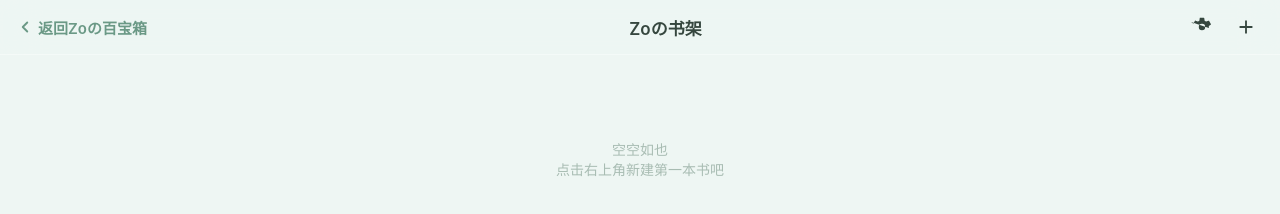
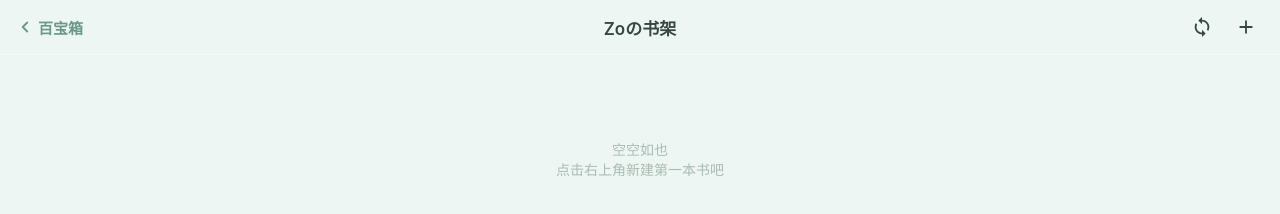
Before and after one commit to ottean/OuO, a plain HTML site: page novel.html in a window 1280 px wide. Drawn offline with nearby package versions, Linux system fonts and the light colour scheme.

Commit message:
Add files via upload

```diff
--- a/novel.html
+++ b/novel.html
@@ -7,12 +7,10 @@
 
     <link href="https://fonts.googleapis.com/css2?family=JetBrains+Mono:wght@400;700&family=Inter:wght@400;500;700&display=swap" rel="stylesheet">
     <script src="https://cdn.jsdelivr.net/npm/marked/marked.min.js"></script>
-    <!-- 引入强大的文本压缩引擎 -->
     <script src="https://cdn.jsdelivr.net/npm/lz-string@1.5.0/libs/lz-string.min.js"></script>
 
     <style>
         :root {
-            /* 冰透水绿主题 */
             --bg: #eef6f3;
             --glass-bg: rgba(238, 246, 243, 0.75);
             --card-bg: rgba(255, 255, 255, 0.45);
@@ -58,22 +56,29 @@
         .page.prev { transform: translateX(-25%); opacity: 0.8; z-index: 10; }
         .page.base { transform: translateX(0); z-index: 10; }
 
-        /* ---------------- 液态玻璃导航栏 ---------------- */
+        /* ---------------- 液态玻璃导航栏 (Grid布局防挤压) ---------------- */
         .nav-bar {
             position: sticky; top: 0; z-index: 100;
             height: env(safe-area-inset-top, 44px); padding-top: env(safe-area-inset-top, 0);
-            box-sizing: content-box; display: flex; align-items: center; justify-content: space-between;
+            box-sizing: content-box;
+            /* 🚀 核心修复：使用 Grid 布局，1:auto:1 比例，完美居中且两边防挤扁 */
+            display: grid; grid-template-columns: 1fr auto 1fr; align-items: center;
             padding-left: 16px; padding-right: 16px; min-height: 54px;
             background: var(--glass-bg);
             backdrop-filter: blur(20px) saturate(150%); -webkit-backdrop-filter: blur(20px) saturate(150%);
             border-bottom: 1px solid rgba(255, 255, 255, 0.4);
         }
-        .nav-title { font-size: 17px; font-weight: 600; color: var(--text-main); }
-        .icon-btn { background: none; border: none; cursor: pointer; width: 36px; height: 36px; border-radius: 50%; display: flex; justify-content: center; align-items: center; transition: transform 0.2s, background 0.2s; color: var(--text-main); }
+        /* Grid 子元素对齐 */
+        .nav-bar > *:nth-child(1) { justify-self: start; }
+        .nav-bar > *:nth-child(2) { justify-self: center; text-align: center; }
+        .nav-bar > *:nth-child(3) { justify-self: end; display: flex; gap: 8px; justify-content: flex-end; }
+
+        .nav-title { font-size: 17px; font-weight: 600; color: var(--text-main); white-space: nowrap; }
+        .icon-btn { background: none; border: none; cursor: pointer; width: 36px; height: 36px; border-radius: 50%; display: flex; justify-content: center; align-items: center; transition: transform 0.2s, background 0.2s; color: var(--text-main); flex-shrink: 0; }
         .icon-btn:active { transform: scale(0.85); background: rgba(0,0,0,0.04); }
         .icon-btn.disabled { opacity: 0.3; pointer-events: none; }
         .icon-btn svg { width: 22px; height: 22px; fill: currentColor; }
-        .text-btn { background: none; border: none; color: var(--text-main); font-size: 15px; font-weight: 500; padding: 8px 12px; border-radius: 12px; transition: background 0.2s; cursor: pointer;}
+        .text-btn { background: none; border: none; color: var(--text-main); font-size: 15px; font-weight: 500; padding: 8px 12px; border-radius: 12px; transition: background 0.2s; cursor: pointer; flex-shrink: 0; white-space: nowrap;}
         .text-btn:active { background: rgba(0,0,0,0.04); }
         .text-btn.disabled { opacity: 0.3; pointer-events: none; }
 
@@ -91,7 +96,6 @@
         .toc-header { padding: 10px 16px 20px; }
         .toc-book-title { font-size: 26px; font-weight: 800; width: 100%; letter-spacing: 0.5px;}
 
-        /* 进度恢复相关 UI */
         .continue-btn { display: inline-flex; align-items: center; gap: 4px; font-size: 12px; color: var(--accent); background: rgba(107, 153, 134, 0.12); padding: 6px 12px; border-radius: 12px; margin-top: 8px; cursor: pointer; font-weight: 600; transition: transform 0.2s; }
         .continue-btn:active { transform: scale(0.95); }
         .last-read-tag { font-size: 10px; color: #fff; background: var(--accent); padding: 2px 6px; border-radius: 8px; margin-left: 8px; font-weight: normal; vertical-align: middle; }
@@ -152,7 +156,7 @@
         .editor-container { flex: 1; display: flex; flex-direction: column; padding: 0 20px; }
         .editor-title { font-size: 24px; font-weight: bold; padding: 20px 0 10px; margin-bottom: 10px; border-bottom: 1px solid rgba(143, 185, 168, 0.2); }
         .editor-content { flex: 1; font-size: 15px; line-height: 1.8; resize: none; padding-bottom: 50vh; }
-        .save-hint { font-size: 12px; color: var(--text-sub); opacity: 0; transition: opacity 0.3s; }
+        .save-hint { font-size: 12px; color: var(--text-sub); opacity: 0; transition: opacity 0.3s; white-space: nowrap; }
         .save-hint.show { opacity: 1; }
 
         /* ---------------- Bottom Sheet ---------------- */
@@ -172,7 +176,7 @@
         .btn-primary { background: var(--text-main); color: #fff; }
         .btn-secondary { background: var(--card-bg); color: var(--text-main); border: 1px solid var(--card-border); }
 
-        /* 预设组件 CSS (省略不必要的重复展示，全在下面) */
+        /* 预设组件 CSS */
         .dynamic-container { font-family: 'Inter', sans-serif; width: 100%; max-width: 400px; margin: 15px auto; color: #3e4a42; text-indent: 0; }
         .dynamic-container details > summary { list-style: none; cursor: pointer; display: flex; justify-content: center; margin-bottom: 10px; }
         .dynamic-container details > summary::-webkit-details-marker { display: none; }
@@ -268,18 +272,19 @@
 <div class="page-container">
     <!-- ================= 书架 ================= -->
     <div id="page-bookshelf" class="page base">
+        <!-- 💡 Grid 布局防挤压 Nav Bar -->
         <div class="nav-bar">
-            <!-- 返回百宝箱按钮 (完美对齐 iOS 风格) -->
             <a href="index.html" class="text-btn" style="text-decoration:none; padding:0; display:flex; align-items:center; gap:4px; font-weight:600; color:var(--accent);">
                 <svg width="18" height="18" viewBox="0 0 24 24" fill="none" stroke="currentColor" stroke-width="2.5" stroke-linecap="round" stroke-linejoin="round"><path d="M15 18l-6-6 6-6"/></svg>
-                返回Zoの百宝箱
+                百宝箱
             </a>
 
             <div class="nav-title">Zoの书架</div>
 
             <div style="display:flex; gap:8px;">
+                <!-- 💡 替换为不走形的 Cloud Sync 刷新图标 -->
                 <button class="icon-btn" onclick="openSyncSheet()">
-                    <svg viewBox="0 0 24 24"><path d="M12 15.5A3.5 3.5 0 0 1 8.5 12A3.5 3.5 0 0 1 12 8.5a3.5 3.5 0 0 1 3.5 3.5a3.5 3.5 0 0 1-3.5 3.5m7.43-2.53c.04-.32.07-.64.07-.97c0-.33-.03-.66-.07-.96l2.11-1.63c.19-.15.24-.42.12-.64l-2-3.46c-.12-.22-.39-.31-.61-.22l-2.49 1c-.52-.39-1.06-.73-1.69-.98l-.37-2.65A.506.506 0 0 0 14 2h-4c-.25 0-.46.18-.5.42l-.37 2.65c-.63.25-1.17.59-1.69.98l-2.49-1c-.22-.09-.49 0-.61.22l-2 3.46c-.13.22-.07.49-.12-.64l-2.11-1.63Z"/></svg>
+                    <svg viewBox="0 0 24 24"><path d="M12 4V1L8 5l4 4V6c3.31 0 6 2.69 6 6 0 1.01-.25 1.97-.7 2.8l1.46 1.46C19.54 15.03 20 13.57 20 12c0-4.42-3.58-8-8-8zm0 14c-3.31 0-6-2.69-6-6 0-1.01.25-1.97.7-2.8L5.24 7.74C4.46 8.97 4 10.43 4 12c0 4.42 3.58 8 8 8v3l4-4-4-4v3z"/></svg>
                 </button>
                 <button class="icon-btn" onclick="createNewBook()">
                     <svg viewBox="0 0 24 24"><path d="M19 13h-6v6h-2v-6H5v-2h6V5h2v6h6v2Z"/></svg>
@@ -315,7 +320,6 @@
         <div class="reader-scroll-area" id="reader-scroll" onclick="handleReaderClick(event)">
             <div class="reader-content-box">
                 <div class="reader-title-text" id="r-title-text">章节名</div>
-                <!-- 渲染输出区 -->
                 <div class="reader-body-text" id="r-body-text">正文内容</div>
             </div>
         </div>
```
